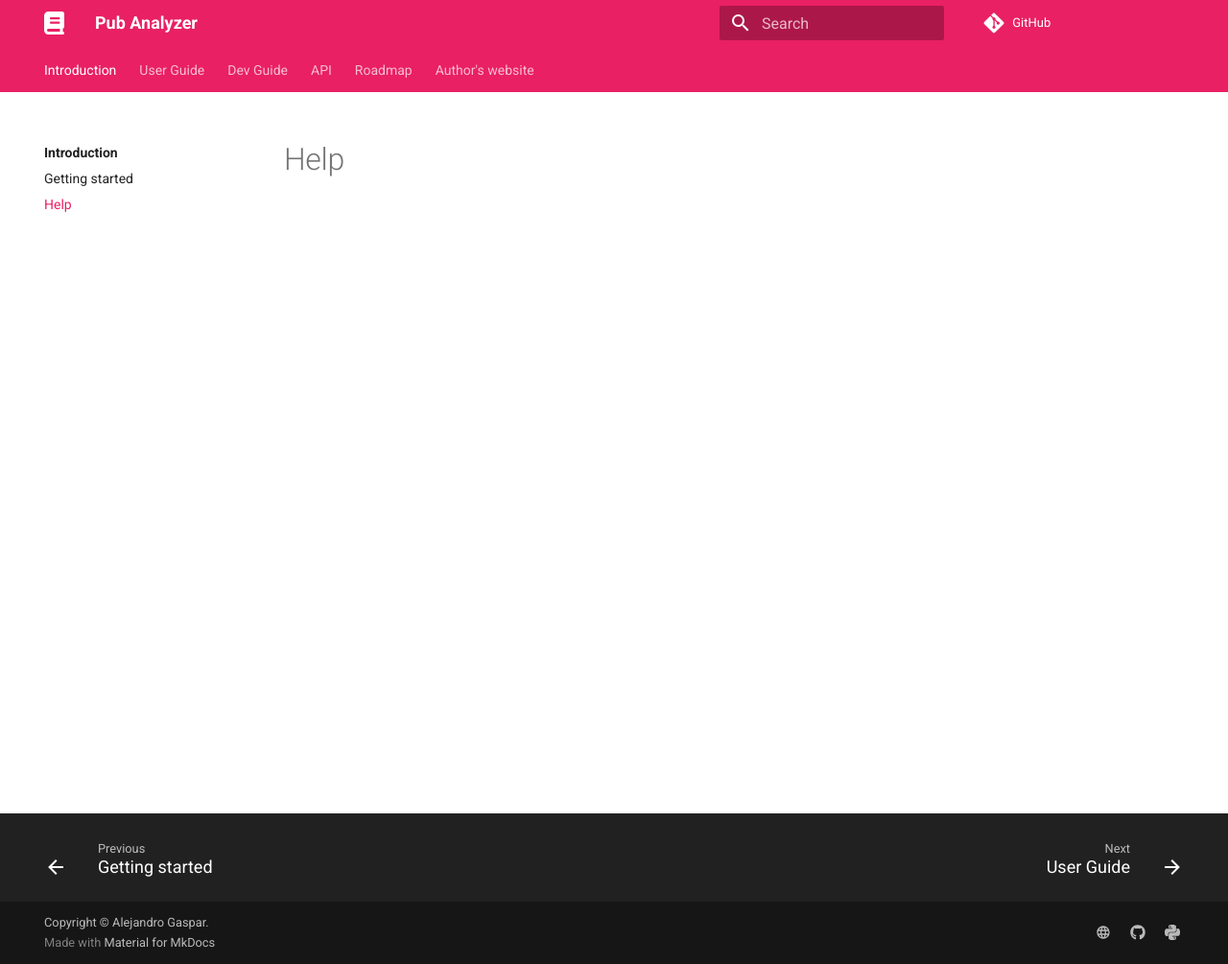
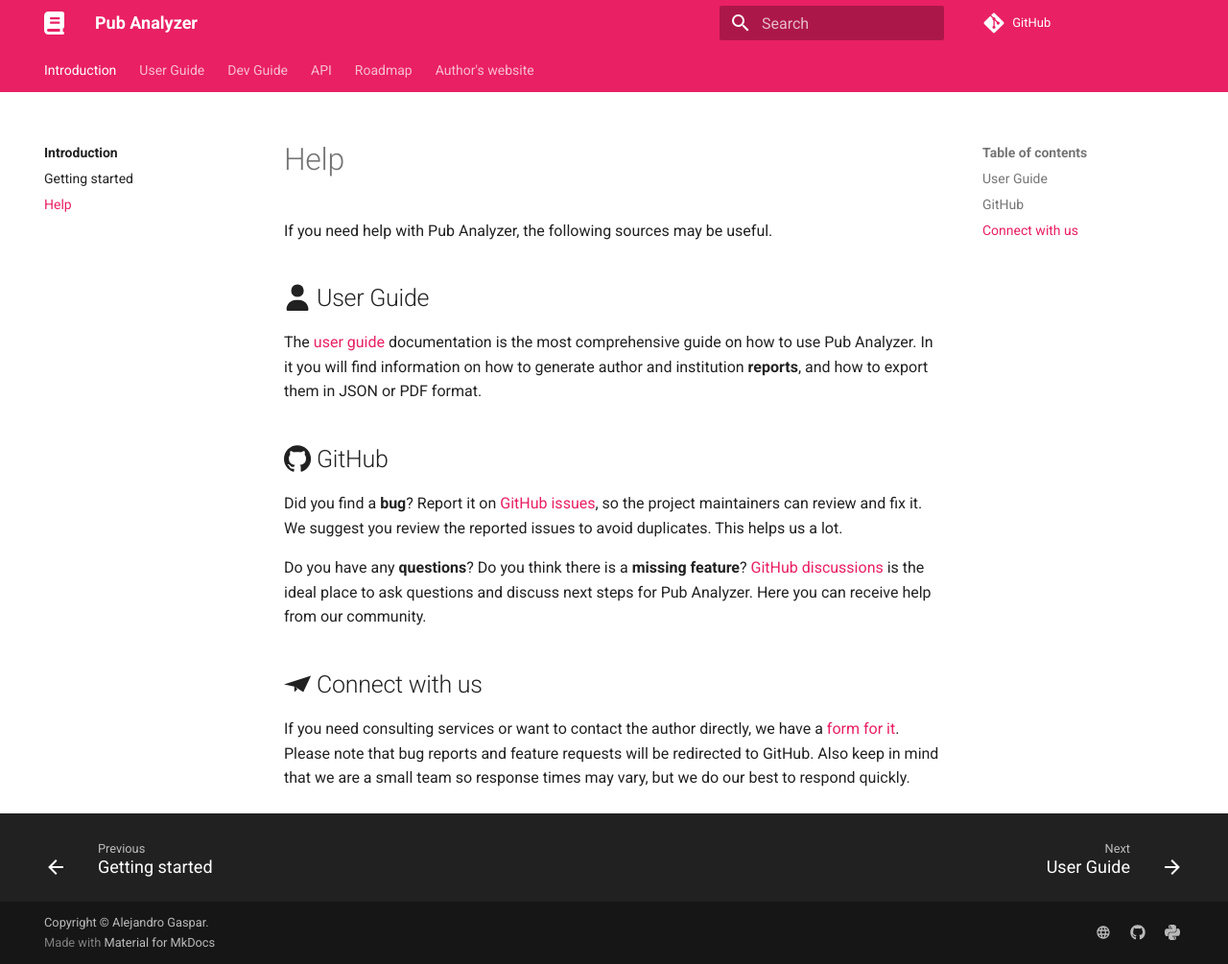
Before and after one commit to alejandrgaspar/pub-analyzer, an MkDocs documentation site: the page built from docs/help.md, in a window 1280 px wide and 1005 px high. Shown: the whole window at 96% size. Built offline with MkDocs 1.6.1 and Material for MkDocs 9.7.7, drawn with Linux system fonts in a browser that asks for light colours; comment, search, counter and statistics services are not loaded.

Commit message:
Add help docs

```diff
--- a/docs/help.md
+++ b/docs/help.md
@@ -1 +1,17 @@
 # Help
+
+If you need help with Pub Analyzer, the following sources may be useful.
+
+## :fontawesome-solid-user: User Guide
+
+The [user guide](./user/index.md) documentation is the most comprehensive guide on how to use Pub Analyzer. In it you will find information on how to generate author and institution **reports**, and how to export them in JSON or PDF format.
+
+## :simple-github: GitHub
+
+Did you find a **bug**? Report it on [GitHub issues](https://github.com/alejandrgaspar/pub-analyzer/issues){target=_blank}, so the project maintainers can review and fix it. We suggest you review the reported issues to avoid duplicates. This helps us a lot.
+
+Do you have any **questions**? Do you think there is a **missing feature**? [GitHub discussions](https://github.com/alejandrgaspar/pub-analyzer/discussions){target=_blank} is the ideal place to ask questions and discuss next steps for Pub Analyzer. Here you can receive help from our community.
+
+## :simple-minutemailer: Connect with us
+
+If you need consulting services or want to contact the author directly, we have a [form for it](https://tally.so/r/wdaKxN){target=_blank}. Please note that bug reports and feature requests will be redirected to GitHub. Also keep in mind that we are a small team so response times may vary, but we do our best to respond quickly.
```
